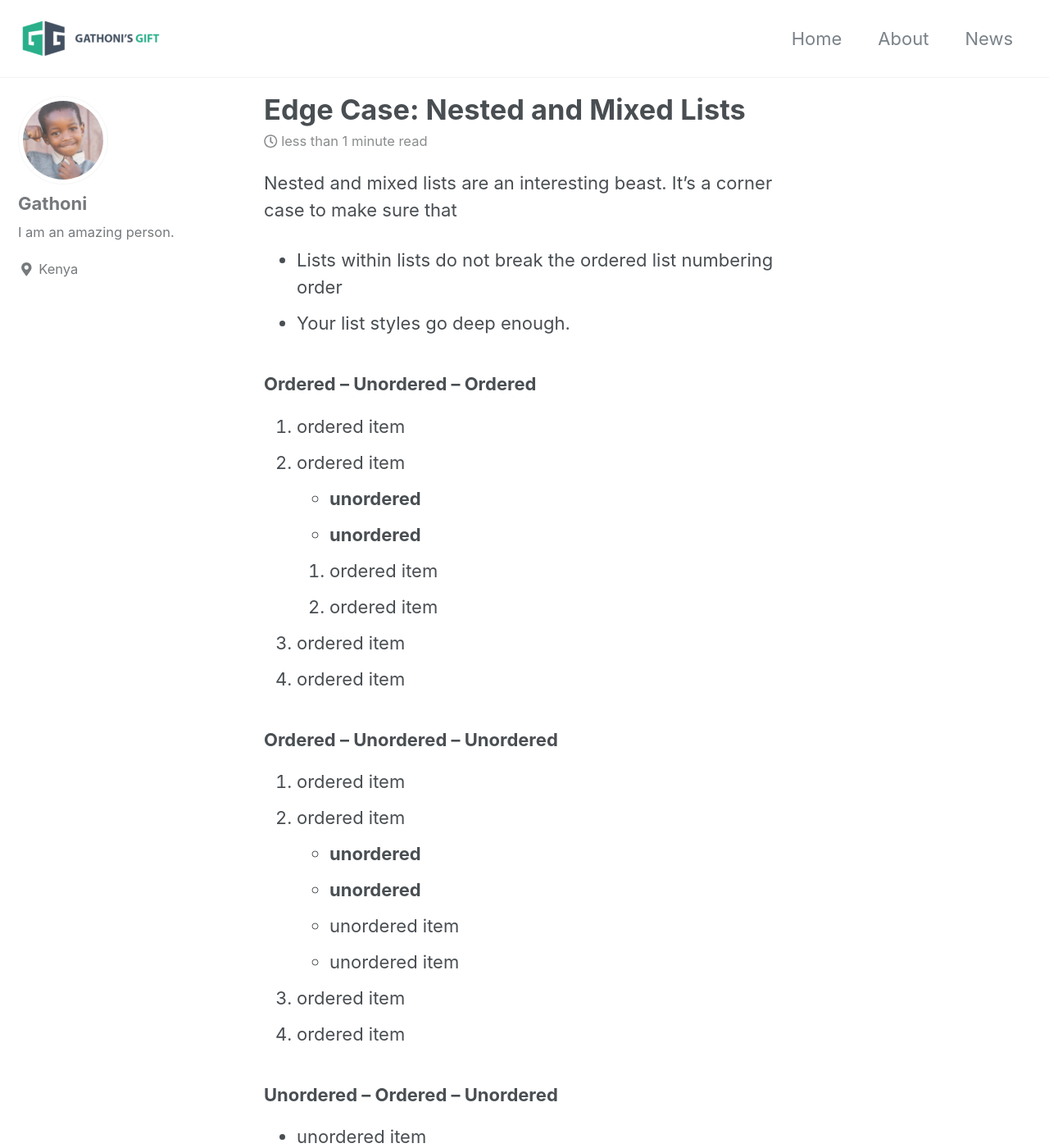
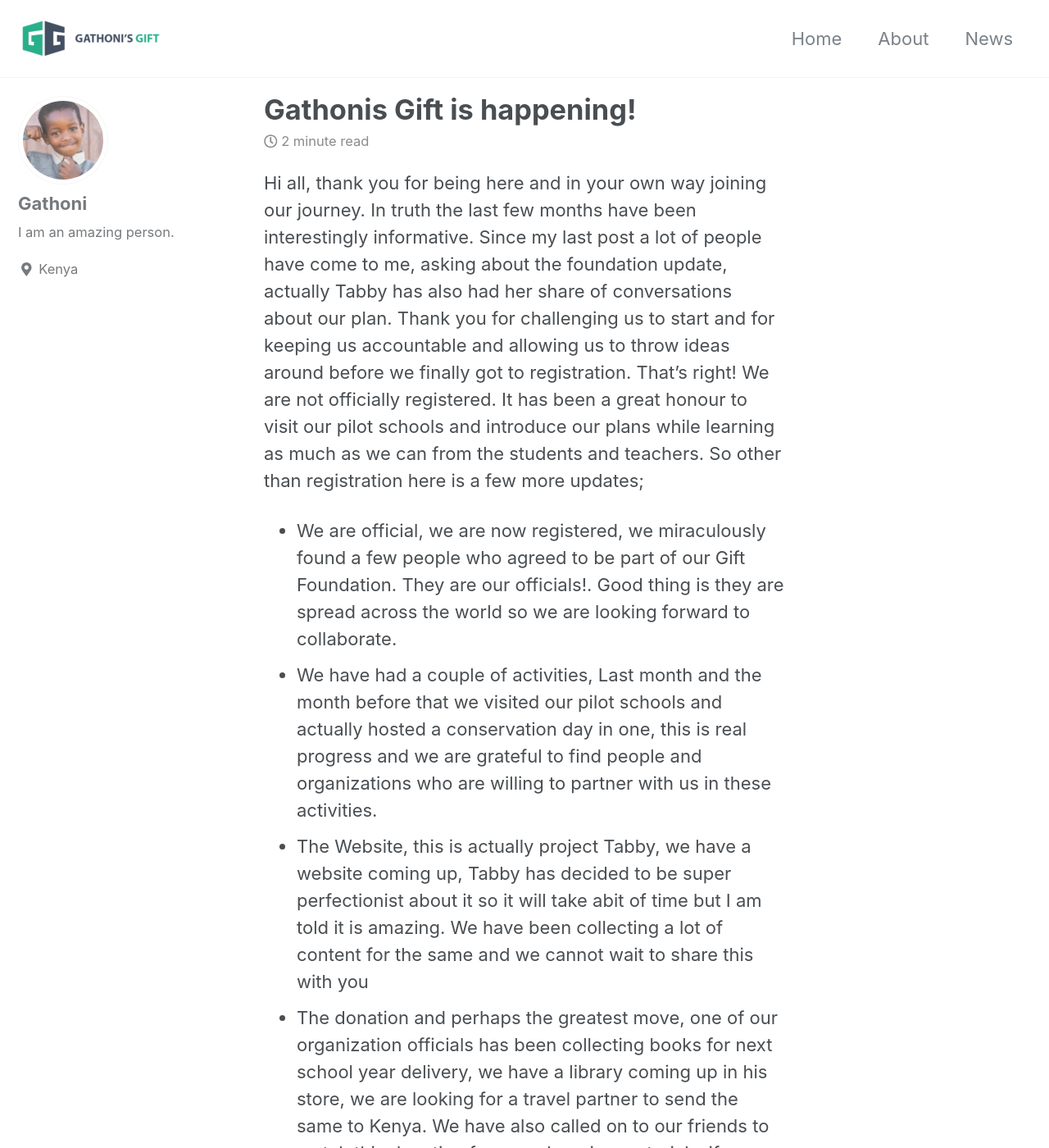
Before and after one commit to gathonisgift/gathonisgift.github.io, a Jekyll site: the page built from _posts/2017-12-31-gathonis-gift-is-happening.md, in a window 1280 px wide and 1400 px high. Shown: the whole window at 82% size. Built offline with Jekyll 4.4.1, drawn with Linux system fonts in a browser that asks for light colours; cached includes are drawn as plain includes; nearby versions of some CDN libraries; some of the changed text lies outside the part shown.

Commit message:
Update _posts/2017-12-31-gathonis-gift-is-happening.md

```diff
--- a/_posts/2017-12-31-gathonis-gift-is-happening.md
+++ b/_posts/2017-12-31-gathonis-gift-is-happening.md
@@ -1,14 +1,26 @@
 ---
-title: "Edge Case: Nested and Mixed Lists"
+title: "Gathonis Gift is happening!"
 categories:
-  - Edge Case
+  - News
 tags:
-  - content
-  - css
-  - edge case
-  - lists
-  - markup
+  - news
+  - welcome
 ---
+
+Hi all, thank you for being here and in your own way joining our journey. In truth the last few months have been interestingly informative. Since my last post a lot of people have come to me, asking about the foundation update, actually Tabby has also had her share of conversations about our plan. Thank you for challenging us to start and for keeping us accountable and allowing us to throw ideas around before we finally got to registration. That’s right! We are not officially registered. It has been a great honour to visit our pilot schools and introduce our plans while learning as much as we can from the students and teachers. So other than registration here is a few more updates;
+
+* We are official, we are now registered, we miraculously found a few people who agreed to be part of our Gift Foundation. They are our officials!. Good thing is they are spread across the world so we are looking forward to collaborate.
+* We have had a couple of activities, Last month and the month before that we visited our pilot schools and actually hosted a conservation day in one, this is real progress and we are grateful to find people and organizations who are willing to partner with us in these activities.
+* The Website, this is actually project Tabby, we have a website coming up, Tabby has decided to be super perfectionist about it so it will take abit of time but I am told it is amazing. We have been collecting a lot of content for the same and we cannot wait to share this with you
+* The donation and perhaps the greatest move, one of our organization officials has been collecting books for next school year delivery, we have a library coming up in his store, we are looking for a travel partner to send the same to Kenya. We have also called on to our friends to match this donation for more learning materials, if you have books to share please reach out to us soonest
+* Overall goodwill, our network is growing, we have met many friends who are willing to assist in the foundation. Some have pledged time, money and technical support and for that we are grateful.
+In the next post, we will share details on the website. Very exciting times ahead.
+
+Thank You.
+
+Penny & Tabby
+
+
 
 Nested and mixed lists are an interesting beast. It's a corner case to make sure that
 
```
